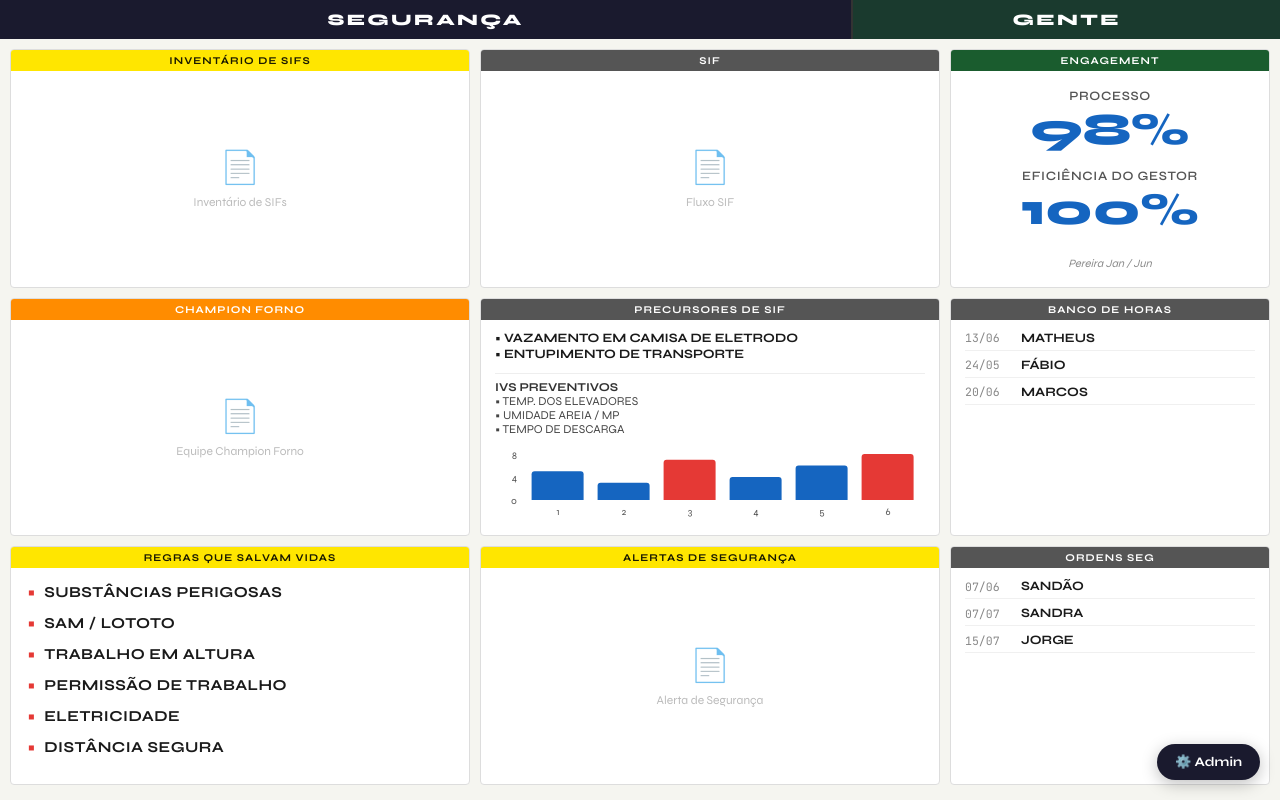
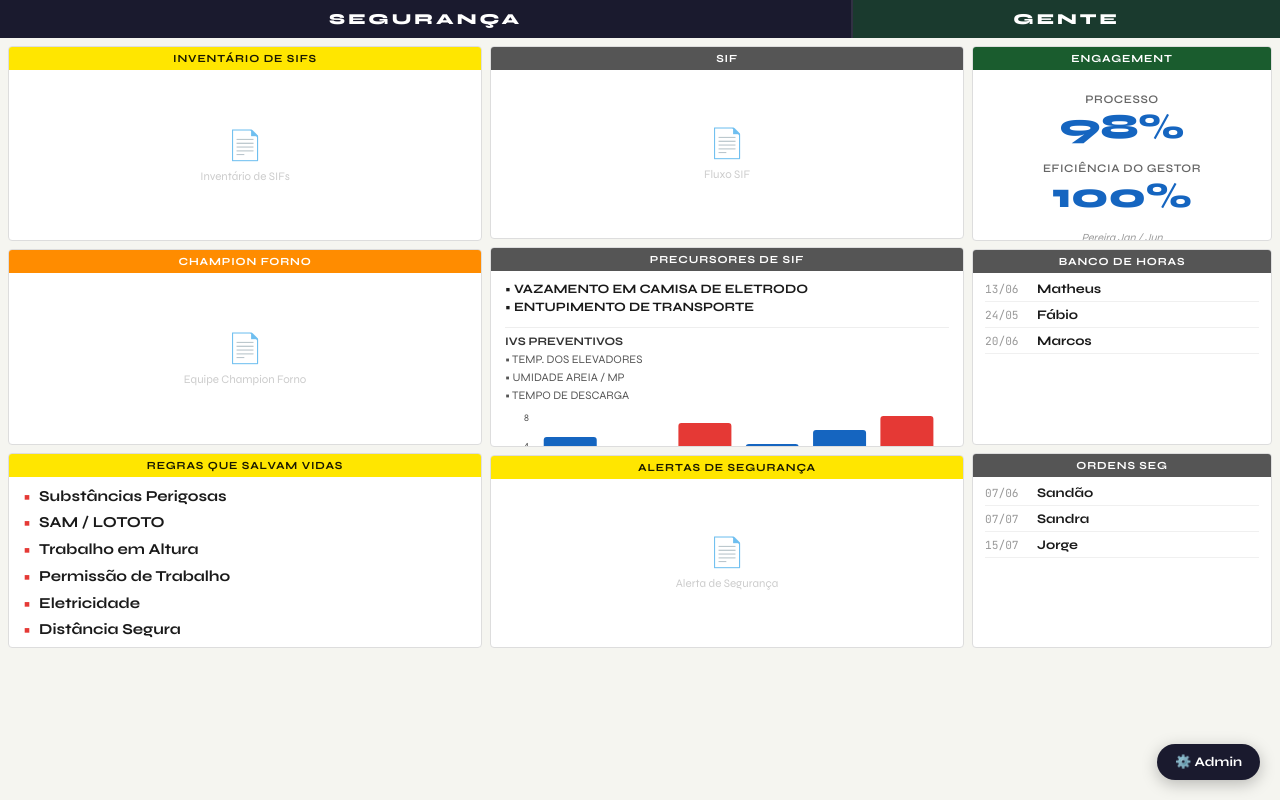
Before and after one commit to EdsonMedeiros17/Processo2, a React (Create React App) app: page / in a window 1280 px wide. Built offline with nearby package versions, Linux system fonts and the light colour scheme; the HTML template or start-up script is replaced by a standard one.

Commit message:
Add files via upload

```diff
--- a/src/context/DataContext.js
+++ b/src/context/DataContext.js
@@ -49,6 +49,21 @@ const defaultData = {
     championForno: null,
     alertaSeguranca: null,
   },
+  estilo: {
+    corHeader: '#1a1a2e',
+    corHeaderGente: '#1a3a2e',
+    corLabelYellow: '#ffe600',
+    corLabelOrange: '#ff8c00',
+    corLabelGray: '#555555',
+    corLabelGreen: '#1a5c2e',
+    corEngagementValor: '#1565c0',
+    corRegrasBullet: '#e53935',
+    corFundo: '#f5f5f0',
+    fonteTitulos: 'Syne',
+    tamanhoEngagement: '2.2',
+    tamanhoRegras: '0.95',
+    tamanhoListas: '0.82',
+  },
 };
 
 const DataContext = createContext(null);
@@ -57,17 +72,19 @@ export function DataProvider({ children }) {
   const [data, setData] = useState(() => {
     try {
       const saved = localStorage.getItem('vpo_data');
-      return saved ? JSON.parse(saved) : defaultData;
-    } catch {
-      return defaultData;
-    }
+      if (saved) {
+        const parsed = JSON.parse(saved);
+        // merge estilo para garantir novos campos
+        parsed.estilo = { ...defaultData.estilo, ...(parsed.estilo || {}) };
+        return parsed;
+      }
+    } catch {}
+    return defaultData;
   });
 
   const updateData = (newData) => {
     setData(newData);
-    try {
-      localStorage.setItem('vpo_data', JSON.stringify(newData));
-    } catch {}
+    try { localStorage.setItem('vpo_data', JSON.stringify(newData)); } catch {}
   };
 
   return (
--- a/src/pages/VPODashboard.css
+++ b/src/pages/VPODashboard.css
@@ -1,19 +1,16 @@
 .vpo-root {
   font-family: 'Syne', sans-serif;
-  background: #f5f5f0;
   min-height: 100vh;
   padding: 0;
 }
 
-/* Header */
 .vpo-header {
   display: grid;
   grid-template-columns: 2fr 1fr;
-  background: #1a1a2e;
   color: #fff;
   font-weight: 800;
-  font-size: 1rem;
-  letter-spacing: 0.15em;
+  font-size: 0.95rem;
+  letter-spacing: 0.2em;
 }
 
 .vpo-header-section {
@@ -22,30 +19,22 @@
 }
 
 .vpo-header-section.seg {
-  background: #1a1a2e;
-  border-right: 2px solid #333;
+  border-right: 2px solid rgba(255,255,255,0.1);
 }
 
-.vpo-header-section.gente {
-  background: #1a3a2e;
-}
-
-/* Grid */
 .vpo-grid {
   display: grid;
-  grid-template-columns: 1fr 1fr 320px;
-  gap: 10px;
-  padding: 10px;
-  min-height: calc(100vh - 44px);
+  grid-template-columns: 1fr 1fr 300px;
+  gap: 8px;
+  padding: 8px;
 }
 
 .vpo-col {
   display: flex;
   flex-direction: column;
-  gap: 10px;
+  gap: 8px;
 }
 
-/* Cards */
 .vpo-card {
   background: #fff;
   border: 1px solid #ddd;
@@ -54,52 +43,33 @@
   flex: 1;
   display: flex;
   flex-direction: column;
-  min-height: 180px;
+  min-height: 160px;
 }
 
 .vpo-card-label {
-  font-size: 0.65rem;
+  font-size: 0.68rem;
   font-weight: 700;
-  letter-spacing: 0.1em;
+  letter-spacing: 0.08em;
   text-transform: uppercase;
-  padding: 4px 10px;
+  padding: 5px 10px;
   text-align: center;
 }
 
-.vpo-card-label.yellow {
-  background: #ffe600;
-  color: #1a1a00;
-}
-
-.vpo-card-label.orange {
-  background: #ff8c00;
-  color: #fff;
-}
-
-.vpo-card-label.gray {
-  background: #555;
-  color: #fff;
-}
-
-.vpo-card-label.green {
-  background: #1a5c2e;
-  color: #fff;
-}
-
-/* Image cards */
+/* Imagens */
 .img-card {
   flex: 1;
   display: flex;
   align-items: center;
   justify-content: center;
   overflow: hidden;
+  min-height: 130px;
 }
 
 .img-card img {
   width: 100%;
   height: 100%;
   object-fit: contain;
-  max-height: 220px;
+  max-height: 200px;
 }
 
 .img-placeholder {
@@ -107,33 +77,25 @@
   flex-direction: column;
   align-items: center;
   justify-content: center;
-  gap: 8px;
-  color: #aaa;
+  gap: 6px;
+  color: #ccc;
   padding: 20px;
   text-align: center;
   flex: 1;
 }
 
-.img-icon {
-  font-size: 2rem;
-}
-
-.img-placeholder p {
-  font-size: 0.75rem;
-  color: #bbb;
-}
+.img-icon { font-size: 1.8rem; }
+.img-placeholder p { font-size: 0.72rem; color: #ccc; }
 
 /* Regras */
-.regras-card {
-  min-height: 200px;
-}
+.regras-card { min-height: 180px; }
 
 .regras-list {
   list-style: none;
-  padding: 12px 16px;
+  padding: 10px 14px;
   display: flex;
   flex-direction: column;
-  gap: 8px;
+  gap: 7px;
   flex: 1;
 }
 
@@ -141,111 +103,100 @@
   display: flex;
   align-items: center;
   gap: 8px;
-  font-size: 0.95rem;
   font-weight: 700;
-  text-transform: uppercase;
   color: #1a1a1a;
-  letter-spacing: 0.03em;
+  line-height: 1.3;
 }
 
 .regra-bullet {
-  color: #e53935;
-  font-size: 1.2rem;
+  font-size: 1.1rem;
   flex-shrink: 0;
+  line-height: 1;
 }
 
 /* Precursores */
-.precursores-card {
-  min-height: 200px;
-}
+.precursores-card { min-height: 200px; }
 
 .precursores-body {
   padding: 10px 14px;
   display: flex;
   flex-direction: column;
-  gap: 6px;
+  gap: 4px;
   flex: 1;
 }
 
 .precursor-item {
   font-size: 0.8rem;
   font-weight: 700;
+  color: #1a1a1a;
+  line-height: 1.4;
   text-transform: uppercase;
-  color: #1a1a1a;
-  line-height: 1.3;
 }
 
 .ivs-titulo {
-  font-size: 0.75rem;
+  font-size: 0.72rem;
   font-weight: 700;
   color: #333;
-  margin-top: 4px;
+  margin-top: 6px;
   text-transform: uppercase;
   border-top: 1px solid #eee;
   padding-top: 6px;
 }
 
 .iv-item {
-  font-size: 0.75rem;
-  color: #444;
+  font-size: 0.72rem;
+  color: #555;
   text-transform: uppercase;
 }
 
-.precursores-chart {
-  margin-top: 8px;
-}
+.precursores-chart { margin-top: 6px; }
 
 /* Engagement */
-.engagement-card {
-  min-height: 200px;
-}
+.engagement-card { min-height: 180px; }
 
 .engagement-body {
-  padding: 16px;
+  padding: 14px 16px;
   display: flex;
   flex-direction: column;
   align-items: center;
   justify-content: center;
   flex: 1;
-  gap: 4px;
+  gap: 2px;
 }
 
 .eng-label {
-  font-size: 0.8rem;
-  color: #555;
+  font-size: 0.72rem;
+  color: #666;
   text-transform: uppercase;
   font-weight: 600;
   letter-spacing: 0.05em;
   text-align: center;
+  margin-top: 8px;
 }
 
 .eng-value {
-  font-size: 2.8rem;
   font-weight: 800;
-  color: #1565c0;
-  line-height: 1;
-  margin-bottom: 12px;
+  line-height: 1.1;
+  margin-bottom: 4px;
 }
 
 .eng-assinatura {
-  font-size: 0.7rem;
-  color: #888;
-  margin-top: 8px;
+  font-size: 0.68rem;
+  color: #999;
+  margin-top: 10px;
   font-style: italic;
   text-align: center;
 }
 
-/* Listas (Banco de Horas / Ordens SEG) */
-.lista-card {
-  min-height: 140px;
-}
+/* Listas */
+.lista-card { min-height: 120px; }
 
 .lista-nomes {
   list-style: none;
-  padding: 10px 14px;
+  padding: 8px 12px;
   display: flex;
   flex-direction: column;
-  gap: 6px;
+  gap: 5px;
   flex: 1;
 }
 
@@ -253,30 +204,23 @@
   display: flex;
   gap: 10px;
   align-items: center;
-  font-size: 0.8rem;
   border-bottom: 1px solid #f0f0f0;
   padding-bottom: 4px;
 }
 
 .lista-data {
   font-family: 'JetBrains Mono', monospace;
-  font-size: 0.72rem;
-  color: #888;
-  min-width: 46px;
+  font-size: 0.7rem;
+  color: #999;
+  min-width: 42px;
 }
 
 .lista-nome {
   font-weight: 700;
   color: #1a1a1a;
-  text-transform: uppercase;
 }
 
-/* Responsive */
 @media (max-width: 900px) {
-  .vpo-grid {
-    grid-template-columns: 1fr;
-  }
-  .vpo-header {
-    grid-template-columns: 1fr;
-  }
+  .vpo-grid { grid-template-columns: 1fr; }
+  .vpo-header { grid-template-columns: 1fr; }
 }
--- a/src/pages/VPODashboard.js
+++ b/src/pages/VPODashboard.js
@@ -1,8 +1,6 @@
 import React from 'react';
 import { useData } from '../context/DataContext';
-import {
-  BarChart, Bar, XAxis, YAxis, ResponsiveContainer, Cell
-} from 'recharts';
+import { BarChart, Bar, XAxis, YAxis, ResponsiveContainer, Cell } from 'recharts';
 import './VPODashboard.css';
 
 function ImageCard({ src, label }) {
@@ -22,45 +20,43 @@ function ImageCard({ src, label }) {
 
 export default function VPODashboard() {
   const { data } = useData();
-  const { engagement, bancoHoras, ordensSeg, regrasSalvamVidas, precursoresSIF, imagens } = data;
+  const { engagement, bancoHoras, ordensSeg, regrasSalvamVidas, precursoresSIF, imagens, estilo } = data;
+  const e = estilo;
 
   return (
-    <div className="vpo-root">
+    <div className="vpo-root" style={{ background: e.corFundo, fontFamily: e.fonteTitulos + ', sans-serif' }}>
+
       {/* Cabeçalho */}
       <header className="vpo-header">
-        <div className="vpo-header-section seg">
-          <span>SEGURANÇA</span>
+        <div className="vpo-header-section seg" style={{ background: e.corHeader }}>
+          SEGURANÇA
         </div>
-        <div className="vpo-header-section gente">
-          <span>GENTE</span>
+        <div className="vpo-header-section gente" style={{ background: e.corHeaderGente }}>
+          GENTE
         </div>
       </header>
 
-      {/* Grade principal */}
+      {/* Grade */}
       <div className="vpo-grid">
 
-        {/* COL 1 — Segurança esquerda */}
-        <div className="vpo-col col-seg-left">
-
-          {/* Inventário de SIFs */}
+        {/* COL 1 */}
+        <div className="vpo-col">
           <div className="vpo-card">
-            <div className="vpo-card-label yellow">Inventário de SIFs</div>
+            <div className="vpo-card-label" style={{ background: e.corLabelYellow, color: '#1a1a00' }}>Inventário de SIFs</div>
             <ImageCard src={imagens.inventarioSIF} label="Inventário de SIFs" />
           </div>
 
-          {/* Champion Forno */}
           <div className="vpo-card">
-            <div className="vpo-card-label orange">Champion Forno</div>
+            <div className="vpo-card-label" style={{ background: e.corLabelOrange, color: '#fff' }}>Champion Forno</div>
             <ImageCard src={imagens.championForno} label="Equipe Champion Forno" />
           </div>
 
-          {/* Regras que Salvam Vidas */}
           <div className="vpo-card regras-card">
-            <div className="vpo-card-label yellow">Regras que Salvam Vidas</div>
+            <div className="vpo-card-label" style={{ background: e.corLabelYellow, color: '#1a1a00' }}>Regras que Salvam Vidas</div>
             <ul className="regras-list">
               {regrasSalvamVidas.map((r, i) => (
-                <li key={i}>
-                  <span className="regra-bullet">•</span>
+                <li key={i} style={{ fontSize: e.tamanhoRegras + 'rem' }}>
+                  <span className="regra-bullet" style={{ color: e.corRegrasBullet }}>•</span>
                   {r}
                 </li>
               ))}
@@ -68,33 +64,28 @@ export default function VPODashboard() {
           </div>
         </div>
 
-        {/* COL 2 — Segurança direita */}
-        <div className="vpo-col col-seg-right">
-
-          {/* SIF Fluxo */}
+        {/* COL 2 */}
+        <div className="vpo-col">
           <div className="vpo-card">
-            <div className="vpo-card-label gray">SIF</div>
+            <div className="vpo-card-label" style={{ background: e.corLabelGray, color: '#fff' }}>SIF</div>
             <ImageCard src={imagens.sifFluxo} label="Fluxo SIF" />
           </div>
 
-          {/* Precursores de SIF */}
           <div className="vpo-card precursores-card">
-            <div className="vpo-card-label gray">Precursores de SIF</div>
+            <div className="vpo-card-label" style={{ background: e.corLabelGray, color: '#fff' }}>Precursores de SIF</div>
             <div className="precursores-body">
               <div className="precursores-itens">
                 {precursoresSIF.itens.map((item, i) => (
                   <p key={i} className="precursor-item">• {item}</p>
                 ))}
               </div>
-              <div className="precursores-ivs">
-                <p className="ivs-titulo">IVs Preventivos</p>
-                {precursoresSIF.ivs.map((iv, i) => (
-                  <p key={i} className="iv-item">• {iv}</p>
-                ))}
-              </div>
+              <p className="ivs-titulo">IVs Preventivos</p>
+              {precursoresSIF.ivs.map((iv, i) => (
+                <p key={i} className="iv-item">• {iv}</p>
+              ))}
               <div className="precursores-chart">
-                <ResponsiveContainer width="100%" height={80}>
-                  <BarChart data={precursoresSIF.valores} margin={{ top: 4, right: 4, left: -30, bottom: 0 }}>
+                <ResponsiveContainer width="100%" height={90}>
+                  <BarChart data={precursoresSIF.valores} margin={{ top: 4, right: 8, left: -28, bottom: 0 }}>
                     <XAxis dataKey="mes" tick={{ fontSize: 10, fill: '#555' }} axisLine={false} tickLine={false} />
                     <YAxis tick={{ fontSize: 10, fill: '#555' }} axisLine={false} tickLine={false} />
                     <Bar dataKey="valor" radius={[3, 3, 0, 0]}>
@@ -108,36 +99,36 @@ export default function VPODashboard() {
             </div>
           </div>
 
-          {/* Alerta de Segurança */}
           <div className="vpo-card">
-            <div className="vpo-card-label yellow">Alertas de Segurança</div>
+            <div className="vpo-card-label" style={{ background: e.corLabelYellow, color: '#1a1a00' }}>Alertas de Segurança</div>
             <ImageCard src={imagens.alertaSeguranca} label="Alerta de Segurança" />
           </div>
         </div>
 
         {/* COL 3 — Gente */}
-        <div className="vpo-col col-gente">
-
-          {/* Engagement */}
+        <div className="vpo-col">
           <div className="vpo-card engagement-card">
-            <div className="vpo-card-label green">Engagement</div>
+            <div className="vpo-card-label" style={{ background: e.corLabelGreen, color: '#fff' }}>Engagement</div>
             <div className="engagement-body">
               <p className="eng-label">Processo</p>
-              <p className="eng-value">{engagement.processo}%</p>
+              <p className="eng-value" style={{ fontSize: e.tamanhoEngagement + 'rem', color: e.corEngagementValor }}>
+                {engagement.processo}%
+              </p>
               <p className="eng-label">Eficiência do Gestor</p>
-              <p className="eng-value">{engagement.eficienciaGestor}%</p>
+              <p className="eng-value" style={{ fontSize: e.tamanhoEngagement + 'rem', color: e.corEngagementValor }}>
+                {engagement.eficienciaGestor}%
+              </p>
               {engagement.assinatura && (
                 <p className="eng-assinatura">{engagement.assinatura}</p>
               )}
             </div>
           </div>
 
-          {/* Banco de Horas */}
           <div className="vpo-card lista-card">
-            <div className="vpo-card-label gray">Banco de Horas</div>
+            <div className="vpo-card-label" style={{ background: e.corLabelGray, color: '#fff' }}>Banco de Horas</div>
             <ul className="lista-nomes">
               {bancoHoras.map((item) => (
-                <li key={item.id}>
+                <li key={item.id} style={{ fontSize: e.tamanhoListas + 'rem' }}>
                   <span className="lista-data">{item.data}</span>
                   <span className="lista-nome">{item.nome}</span>
                 </li>
@@ -145,20 +136,19 @@ export default function VPODashboard() {
             </ul>
           </div>
 
-          {/* Ordens SEG */}
           <div className="vpo-card lista-card">
-            <div className="vpo-card-label gray">Ordens SEG</div>
+            <div className="vpo-card-label" style={{ background: e.corLabelGray, color: '#fff' }}>Ordens SEG</div>
             <ul className="lista-nomes">
               {ordensSeg.map((item) => (
-                <li key={item.id}>
+                <li key={item.id} style={{ fontSize: e.tamanhoListas + 'rem' }}>
                   <span className="lista-data">{item.data}</span>
                   <span className="lista-nome">{item.nome}</span>
                 </li>
               ))}
             </ul>
           </div>
+        </div>
 
-        </div>
       </div>
     </div>
   );
```
Also changed, not shown: src/admin/Admin.css (+130 -0 lines), src/admin/Admin.js (+151 -133 lines).
